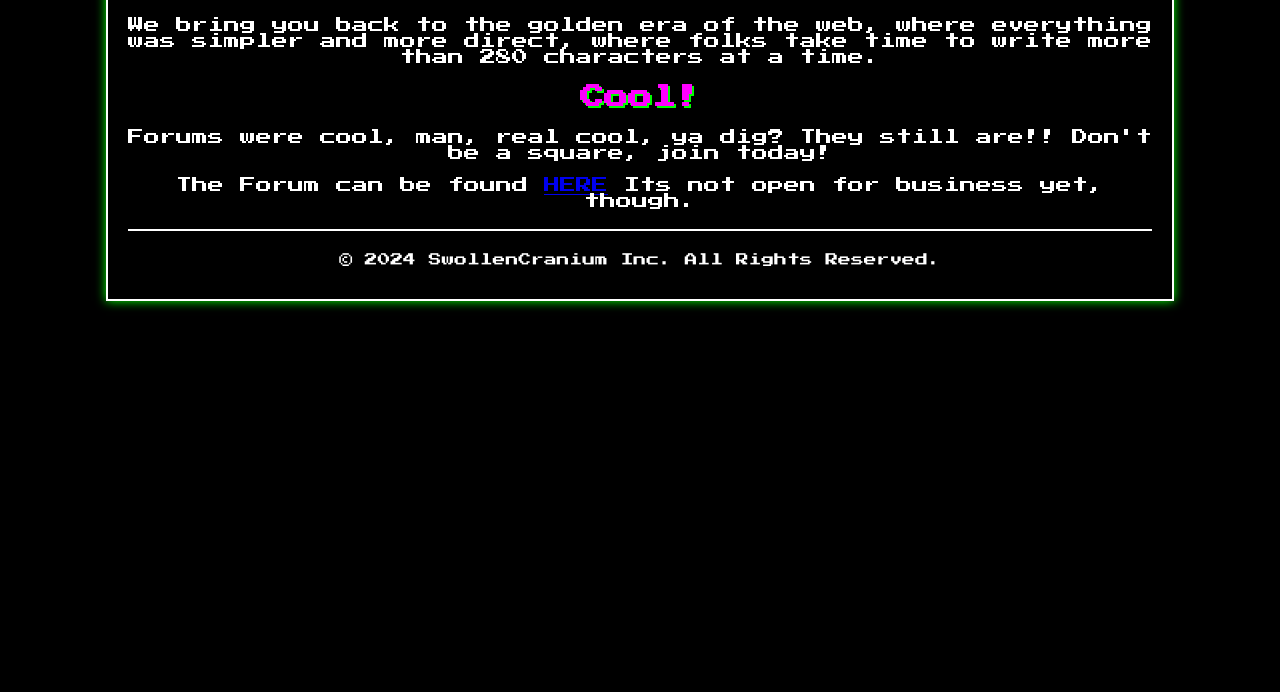
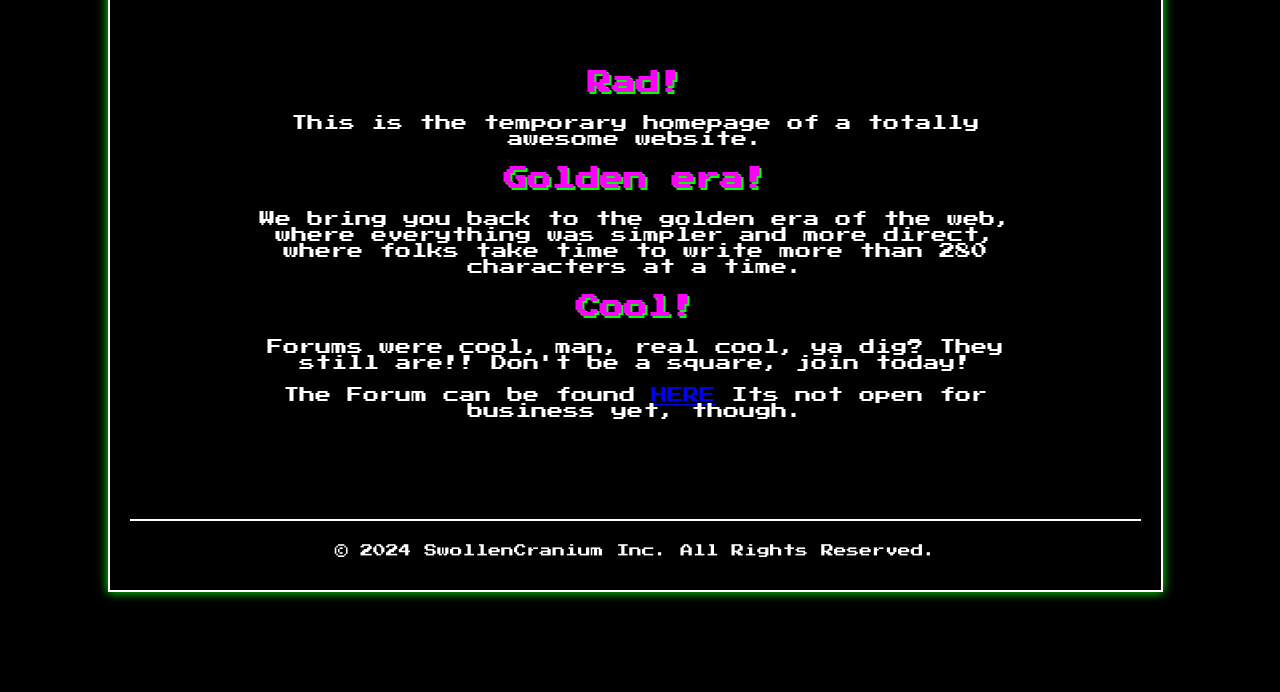
Before and after one commit to Gary-FullStack/swollencranium-homepage, a plain HTML site: page index.html in a window 1280 px wide. Shown: the part 204-896 px from the top of the page. Before the commit the page ends 800 px from the top, so only its background shows below. Drawn offline with Linux system fonts and the light colour scheme.

Commit message:
Update style.css
yup

```diff
--- a/style.css
+++ b/style.css
@@ -2,14 +2,14 @@ body {
     background-color: #000;
     color: #fff;
     font-family: 'Press Start 2P', cursive;
-    margin: 0;
-    padding: 0;
+    /* margin: 0;
+    padding: 0; */
     text-align: center;
 }
 
 .container {
     width: 80%;
-    margin: 0 auto;
+    margin: 100px;
     padding: 20px;
     border: 2px solid #fff;
     box-shadow: 0 0 10px #00ff00;
@@ -26,7 +26,7 @@ h1 {
 }
 
 main {
-    margin-bottom: 20px;
+    margin: 100px;
 }
 
 section {
```
